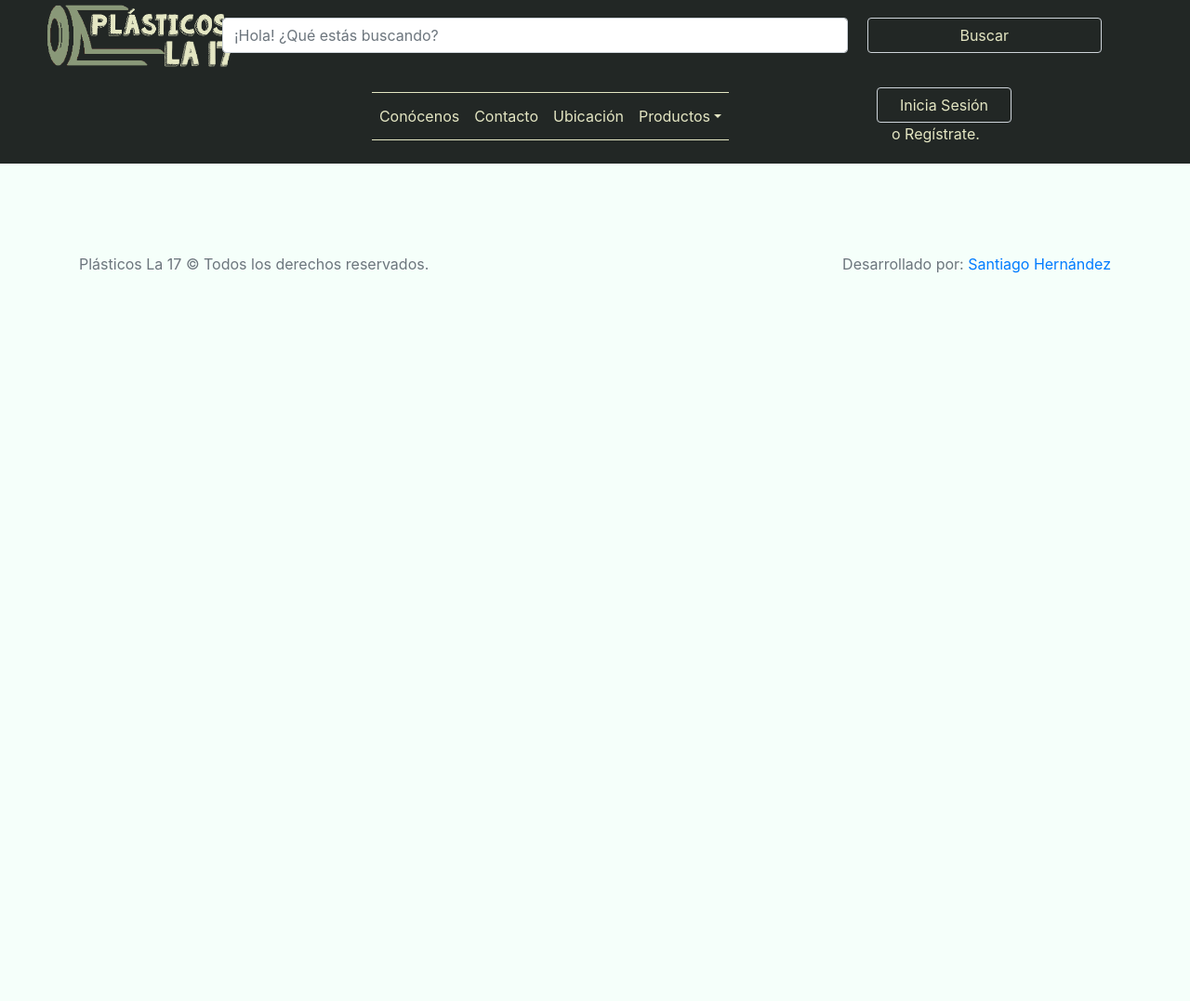
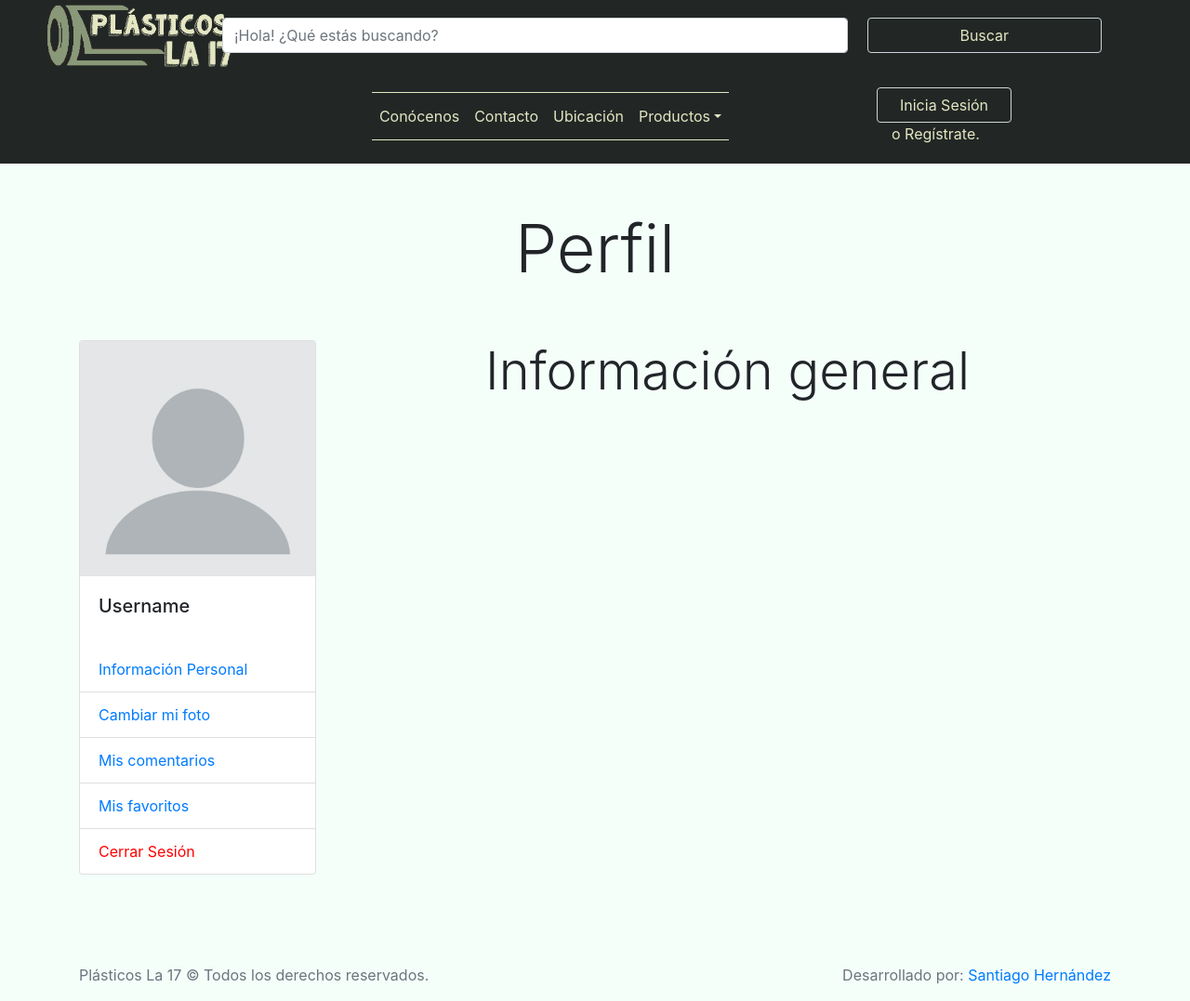
Before and after one commit to santiago-hear/Plasticos-Web-Page, a PHP site: page /index.php?section=profile in a window 1280 px wide. Shown: the part 14-1091 px from the top of the page at 93% size. Before the commit the page ends 308 px from the top, so only its background shows below. Run offline with PHP 8.4, Linux system fonts and the light colour scheme.

Commit message:
nuevo perfil con sus include

```diff
--- a/Sections/about_us.php
+++ b/Sections/about_us.php
@@ -1,3 +1,4 @@
+<div class="container py-5">
     <h1 class="display-3 text-center">¿Quienes Somos?</h1>
     <section class="display-5 text-center py-3">
         <p>
@@ -28,3 +29,4 @@
             de una amplia variedad de productos que nosotros distribuimos.
         </p>
     </section>
+</div>
--- a/Sections/best_sellers.php
+++ b/Sections/best_sellers.php
@@ -1,4 +1,4 @@
-<div class="album">
+<div class="album container py-5">
     <h1 class="display-3 text-center">Los más vendidos</h1>
     <div class="container my-5">
         <div class="row">
--- a/Sections/categories.php
+++ b/Sections/categories.php
@@ -1,4 +1,4 @@
-<div class="album">
+<div class="album container py-5">
     <h1 class="jumbotron-heading text-center py-5">Category Name</h1>
     <div class="container">
         <div class="row">
--- a/Sections/contact.php
+++ b/Sections/contact.php
@@ -1,3 +1,4 @@
+<div class="container py-5">
     <h1 class="display-3 text-center">Contacto</h1>
     <section class="py-4">
         <h1 class="display-5 text-center">Teléfono fijo:</h1>
@@ -11,3 +12,4 @@
         <h1 class="display-5 text-center">Correo Electrónico:</h1>
         <h1 class="text-muted text-center">plasticosla17<strong>@</strong>gmail.com</h1>
     </section>
+</div>
--- a/Sections/directions.php
+++ b/Sections/directions.php
@@ -1,4 +1,4 @@
-<div class="container py-3">
+<div class="container py-5">
     <h1 class="display-3 text-center">Nuestra Ubicación</h1>
     <h4 class="text-muted text-center ">Plaza de Mercado</h4>
     <h4 class="text-muted text-center">Calle 22 # 16 - 23 local NNN</h4>
--- a/Sections/error.php
+++ b/Sections/error.php
@@ -1,4 +1,4 @@
-<div class='container'>
+<div class='container py-5'>
     <h1 class="display-3 text-center">LO SENTIMOS!</h1>
     <section class="py-4">
     <h1 class="display-1 text-center">:(</h1>
--- a/Sections/login.php
+++ b/Sections/login.php
@@ -1,3 +1,4 @@
+<div class="container py-5">
     <h1 class="display-3 text-center">Inciar Sesión</h1>
     <form class="py-5" action="">
         <div class="form-group text-center">
@@ -17,3 +18,4 @@
         </div>
         <button type="submit" class="btn my-btn">Iniciar Sesión</button>
     </form>
+</div>
--- a/Sections/profile.php
+++ b/Sections/profile.php
@@ -0,0 +1,48 @@
+<?php
+    $profile_site = isset($_GET["site"]) ? $_GET["site"] : "general_info";
+?>
+<div class="container py-5">
+    <h1 class="display-3 text-center">Perfil</h1>
+    <div class="row py-5">
+        <div class="col-sm-3">
+            <div class="card">
+                <img class="card-img-top" src="Images/profile_other.png" alt="Card image cap">
+                <div class="card-body">
+                    <h5 class="card-title">Username</h5>
+                    <p class="card-text">
+
+                    </p>
+                </div>
+                <ul class="list-group list-group-flush pagination">
+                    <li class="list-group-item"><a href="index.php?section=profile&site=general_info">Información Personal</a></li>
+                    <li class="list-group-item"><a href="index.php?section=profile&site=change_photo">Cambiar mi foto</a></li>
+                    <li class="list-group-item"><a href="index.php?section=profile&site=comments">Mis comentarios</a></li>
+                    <li class="list-group-item"><a href="index.php?section=profile&site=favorites">Mis favoritos</a></li>
+                    <li class="list-group-item"><a href="" style="color:red;">Cerrar Sesión</a></li>
+                </ul>
+            </div>
+        </div>
+        <div class="col-sm-9">
+            <?php
+                switch ($profile_site)
+                {
+                    case 'general_info':
+                        include("profile_sections/general_info.php");
+                        break;
+                    case 'change_photo':
+                        include("profile_sections/change_photo.php");
+                        break;
+                    case 'comments':
+                        include("profile_sections/my_comments.php");
+                        break;
+                    case 'favorites':
+                        include("profile_sections/favorites.php");
+                        break;
+                    default:
+                        # code...
+                        break;
+                }
+            ?>
+        </div>
+    </div>
+</div>
--- /dev/null
+++ b/Sections/profile_sections/change_photo.php
@@ -0,0 +1 @@
+<h1 class="display-4 text-center">Cambiar Foto</h1>
--- /dev/null
+++ b/Sections/profile_sections/favorites.php
@@ -0,0 +1 @@
+<h1 class="display-4 text-center">favoritos</h1>
--- /dev/null
+++ b/Sections/profile_sections/general_info.php
@@ -0,0 +1 @@
+<h1 class="display-4 text-center">Información general</h1>
--- /dev/null
+++ b/Sections/profile_sections/my_comments.php
@@ -0,0 +1 @@
+<h1 class="display-4 text-center">Mis Comentarios</h1>
--- a/Sections/register.php
+++ b/Sections/register.php
@@ -1,3 +1,4 @@
+<div class="container py-5">
     <h1 class="display-3 text-center">Registro</h1>
     <form class="needs-validation py-5" name="registerform" action="index.php?section=register" method="GET" novalidate >
         <div class="form-row">
@@ -129,6 +130,7 @@
         </div>
         <button type="submit" name="regbtn" class="btn my-btn" disabled>Registrarse</button>
     </form>
+</div>
 <script>
 // Example starter JavaScript for disabling form submissions if there are invalid fields
 (function() {
--- a/Sections/welcome_msg.php
+++ b/Sections/welcome_msg.php
@@ -1,3 +1,4 @@
+<div class='container py-5'>;
     <section class="jumbotron text-center start">
         <div class="container">
             <h1 class="jumbotron-heading">BIENVENIDO</h1>
@@ -17,3 +18,4 @@
             <a href="index.php?section=directions" class="btn my-btn my-2">Ubicación</a>
         </div>
     </section>
+</div>
--- a/index.php
+++ b/index.php
@@ -57,44 +57,36 @@
                 </div>
             </nav>
         </header>
+        <main>
         <?php
             switch ($section) {
                 case "home":
-                    echo "<main>";
                     include("Sections/banner.php");
                     include("Sections/welcome_msg.php");
                     include("Sections/best_sellers.php");
                     break;
                 case 'categories':
-                    echo "<main class='container py-5'>";
                     include("Sections/best_sellers.php");
                     break;
                 case 'about_us':
-                    echo "<main class='container py-5'>";
                     include("Sections/about_us.php");
                     break;
                 case 'login':
-                    echo "<main class='container py-5'>";
                     include("Sections/login.php");
                     break;
                 case 'register':
-                    echo "<main class='container py-5'>";
                     include("Sections/register.php");
                     break;
                 case 'directions':
-                    echo "<main class='container py-5'>";
                     include("Sections/directions.php");
                     break;
                 case 'contact':
-                    echo "<main class='container py-5'>";
                     include("Sections/contact.php");
                     break;
                 case 'profile':
-                    echo "<main class='container py-5'>";
                     include("Sections/profile.php");
                     break;
                 default:
-                echo "<main class='container py-5'>";
                 include("Sections/error.php");
                     break;
             }
```
Also changed, not shown: Admin/control_panel.php (added), Images/profile_man.png (added), Images/profile_other.png (added), Images/profile_woman.png (added). Lines whose indentation alone changed are shown as unchanged.
